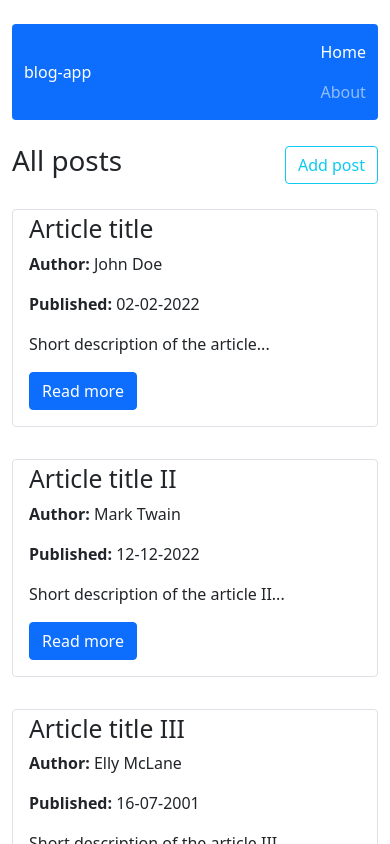
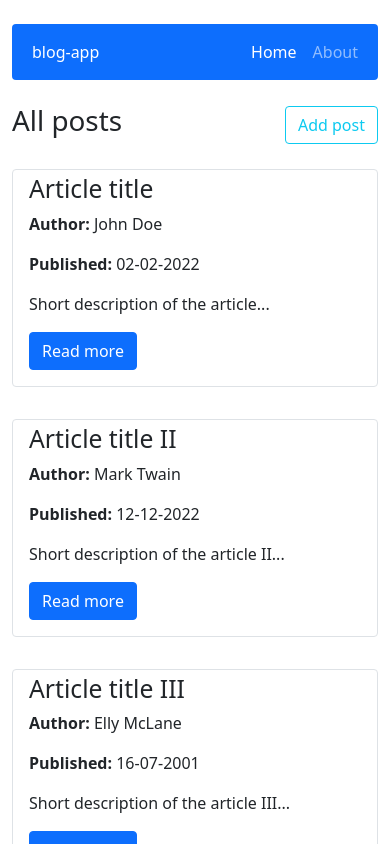
Before and after one commit to MaciejMl/blog-app, a React (Create React App) app: page / in a window 390 px wide. Shown: the top 844 px of the page. Built offline with nearby package versions, Linux system fonts and the light colour scheme.

Commit message:
Fix view on 375 resolution in NavBar,Post&PostAdd

```diff
--- a/src/components/pages/Post/Post.js
+++ b/src/components/pages/Post/Post.js
@@ -15,7 +15,7 @@ const Post = () => {
   else
     return (
       <Row className='justify-content-center'>
-        <article className='col-6 p-3 pt-1 mt-4 mb-2'>
+        <article className='col-md-6 p-3 pt-1 mt-4 mb-2'>
           <Container className='px-0'>
             <Stack direction='horizontal' gap={2} className='align-items-start'>
               <h2 className='mb-5'>{posts.title}</h2>
--- a/src/components/pages/PostAdd/PostAdd.js
+++ b/src/components/pages/PostAdd/PostAdd.js
@@ -4,7 +4,7 @@ import AddPostForm from '../../features/AddPostForm/AddPostForm';
 const PostAdd = () => {
   return (
     <Row className='justify-content-center'>
-      <div className='col-6'>
+      <div className='col-md-6'>
         <h2>ADD POST</h2>
         <AddPostForm />
       </div>
--- a/src/components/views/NavBar/NavBar.js
+++ b/src/components/views/NavBar/NavBar.js
@@ -5,12 +5,7 @@ import { NavLink } from 'react-router-dom';
 
 const NavBar = () => {
   return (
-    <Navbar
-      bg='primary'
-      variant='dark'
-      expand='lg'
-      className='mt-4 mb-4 rounded'
-    >
+    <Navbar bg='primary' variant='dark' className='mt-4 mb-4 rounded'>
       <Container>
         <Nav>
           <Nav.Link as={NavLink} to='/'>
```
